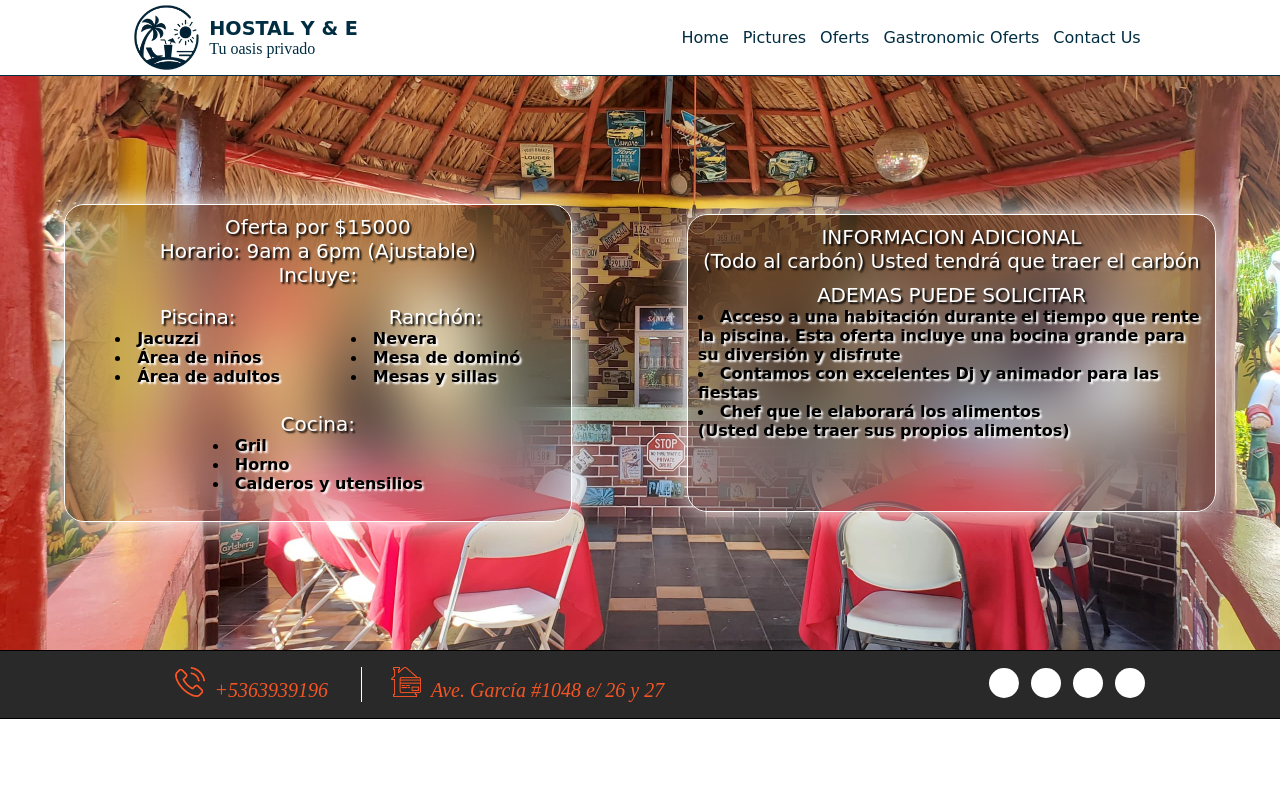
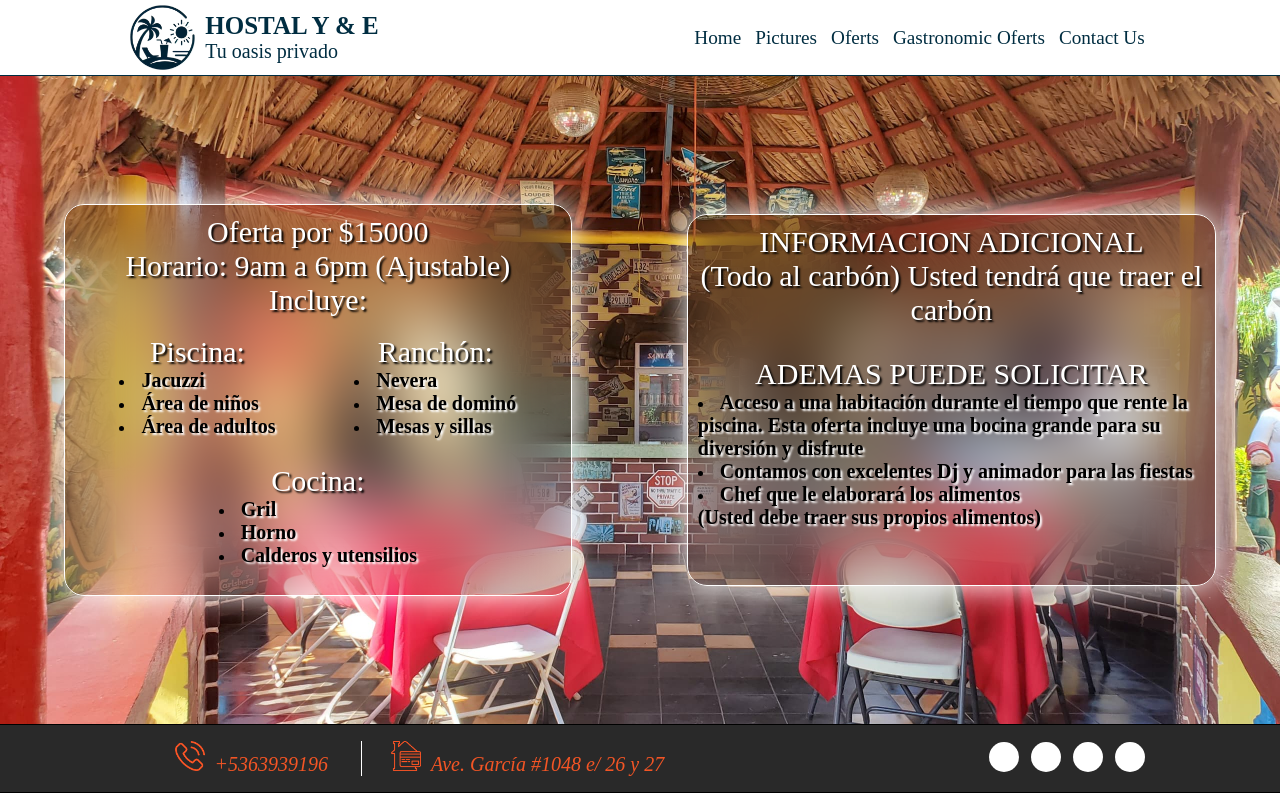
Before and after one commit to javi-lopez02/RentalHouse, a plain HTML site: page oferts/index.html in a window 1280 px wide. Drawn offline with Linux system fonts and the light colour scheme.

Commit message:
cambio de fuente

```diff
--- a/css/navbar.css
+++ b/css/navbar.css
@@ -32,12 +32,13 @@
 
 .container__div--strong {
   color: #002d41;
-  font-size: larger;
-  font-family: cursive;
+  font-size: 25px;
+  font-family: 'Times New Roman', Times, serif;
 }
 
 .container__div--span {
   color: #002d41;
+  font-size: 20px;
 }
 
 .container__links {
@@ -56,10 +57,10 @@
 .container__links--ul li a {
   display: inline-block;
   text-decoration: none;
-  font-family: cursive;
+  font-family: 'Times New Roman', Times, serif;
   text-align: center;
   color: #002d41;
-  font-size: medium;
+  font-size: larger;
 }
 
 .container__links--ul li a:hover {
--- a/css/oferts.css
+++ b/css/oferts.css
@@ -26,12 +26,12 @@
 }
 
 .ofertas p {
-  font-size: 20px;
+  font-size: 30px;
   margin: 0;
   color: #fff;
   text-shadow: 2px 2px 2px #000;
   text-align: center;
-  font-family: cursive;
+  font-family: 'Times New Roman', Times, serif;
 }
 
 .sub_ofertas {
@@ -49,8 +49,8 @@
 
 .descripcion strong {
   text-shadow: 2px 2px 2px #fff;
-  font-size: 16px;
-  font-family: cursive;
+  font-size: 20px;
+  font-family: 'Times New Roman', Times, serif;
 }
 
 /* INFORMACION ADICIONAL */
@@ -67,24 +67,24 @@
 }
 
 .ademas p {
-  font-size: 20px;
+  font-size: 30px;
   margin: 0;
   color: #fff;
   text-shadow: 2px 2px 2px #000;
   text-align: center;
-  font-family: cursive;
+  font-family: 'Times New Roman', Times, serif;
 }
 
 .otras {
   display: flex;
   flex-direction: column;
-  margin-top: 10px;
+  margin-top: 30px;
 }
 
 .ademas .otras strong {
   text-shadow: 2px 2px 2px #fff;
-  font-size: 16px;
-  font-family: cursive;
+  font-size: 20px;
+  font-family: 'Times New Roman', Times, serif;
 }
 
 @media (min-width: 600px) {
```
Also changed, not shown: css/gastronomic.css (+5 -5 lines).
